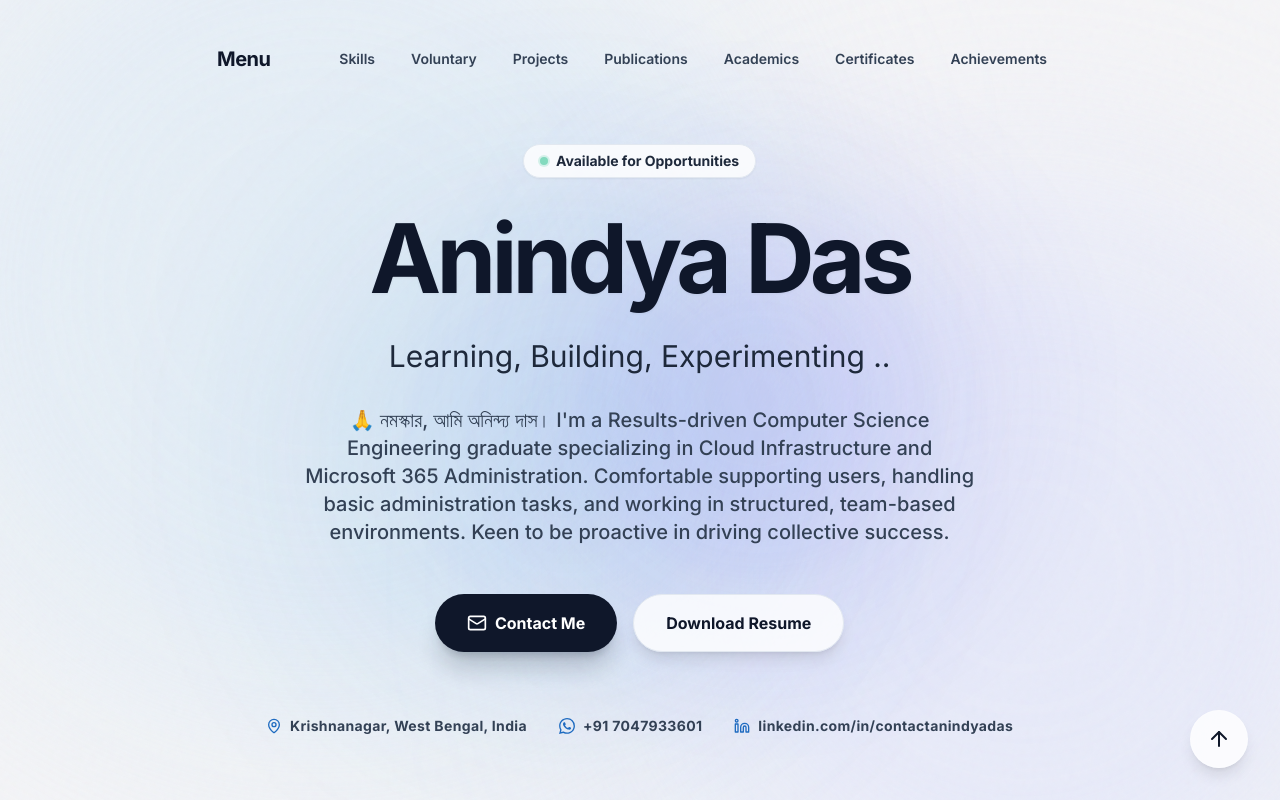
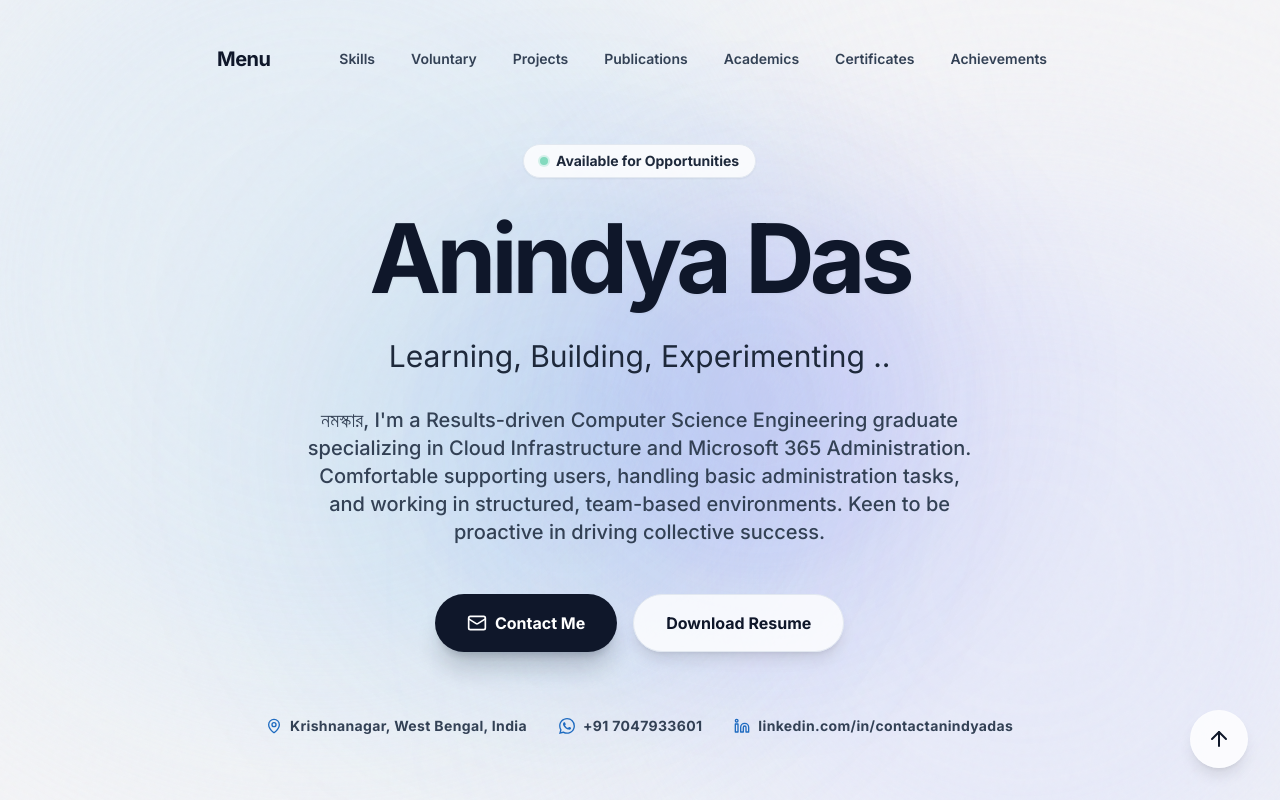
Before and after one commit to repositoryanindyadas/portfolio, a React (Vite) app: page / in a window 1280 px wide. Shown: the top 800 px of the page. Built offline with nearby package versions, Linux system fonts and the light colour scheme.

Commit message:
updated profile description and and page title

```diff
--- a/components/ui.tsx
+++ b/components/ui.tsx
@@ -86,7 +86,8 @@ export interface SectionTitleProps {
   subtitle?: string;
 }
 
-export const SectionTitle = React.memo<SectionTitleProps>(({ title, subtitle }) => (
+// Fix: Correctly type the memoized component props by moving the type to the argument
+export const SectionTitle = React.memo(({ title, subtitle }: SectionTitleProps) => (
   <div className="mb-16">
     <motion.div
       {...titleAnimationProps}
@@ -118,7 +119,8 @@ export interface BadgeProps {
   variant?: 'default' | 'outline';
 }
 
-export const Badge = React.memo<BadgeProps>(({ children, className = "", variant = 'default' }) => {
+// Fix: Correctly type the memoized component props by moving the type to the argument
+export const Badge = React.memo(({ children, className = "", variant = 'default' }: BadgeProps) => {
   const variantStyles = STYLES.badge.variants[variant] || STYLES.badge.variants.default;
 
   return (
@@ -136,7 +138,9 @@ export interface CardProps extends HTMLMotionProps<"div"> {
   variants?: Variants;
 }
 
-export const Card = React.memo<CardProps>(({ children, className = "", variants, ...props }) => {
+// Fix: Correctly type the memoized component props by moving the type to the argument.
+// This ensures that inherited props from HTMLMotionProps (like onClick, role, tabIndex) are recognized.
+export const Card = React.memo(({ children, className = "", variants, ...props }: CardProps) => {
   const defaultVariants = {
     hidden: { opacity: 0, y: 20 },
     visible: { opacity: 1, y: 0 }
--- a/constants.ts
+++ b/constants.ts
@@ -15,7 +15,7 @@ export const PROFILE: Profile = {
   email: "contactanindyadas@gmail.com",
   phone: "+91 7047933601",
   linkedin: "contactanindyadas",
-  summary: "🙏 নমস্কার, আমি অনিন্দ্য দাস। I'm a Results-driven Computer Science Engineering graduate specializing in Cloud Infrastructure and Microsoft 365 Administration. Comfortable supporting users, handling basic administration tasks, and working in structured, team-based environments. Keen to be proactive in driving collective success.",
+  summary: " নমস্কার, I'm a Results-driven Computer Science Engineering graduate specializing in Cloud Infrastructure and Microsoft 365 Administration. Comfortable supporting users, handling basic administration tasks, and working in structured, team-based environments. Keen to be proactive in driving collective success.",
 };
 
 export const SKILLS: SkillCategory[] = [
```
Also changed, not shown: index.html (line endings or trailing spaces), 1 other file (tests, documents, lock files or other folders).
